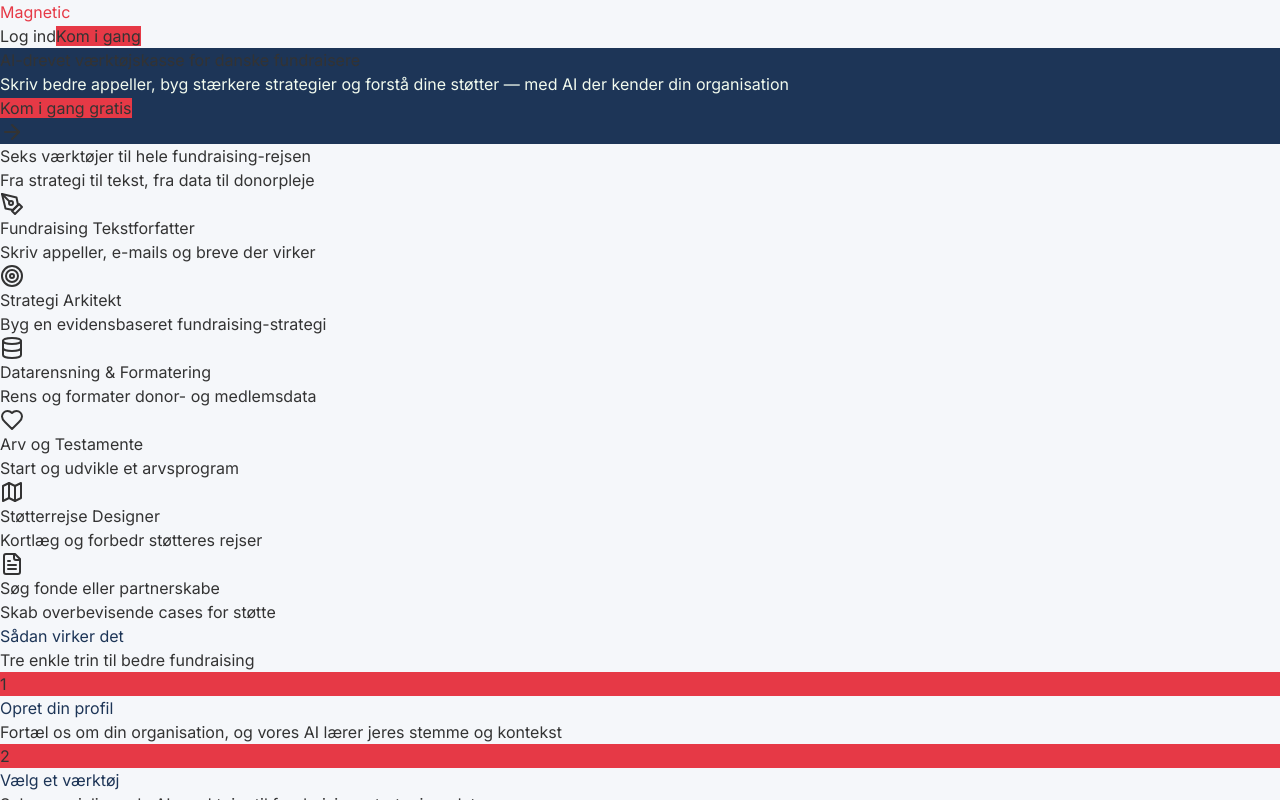
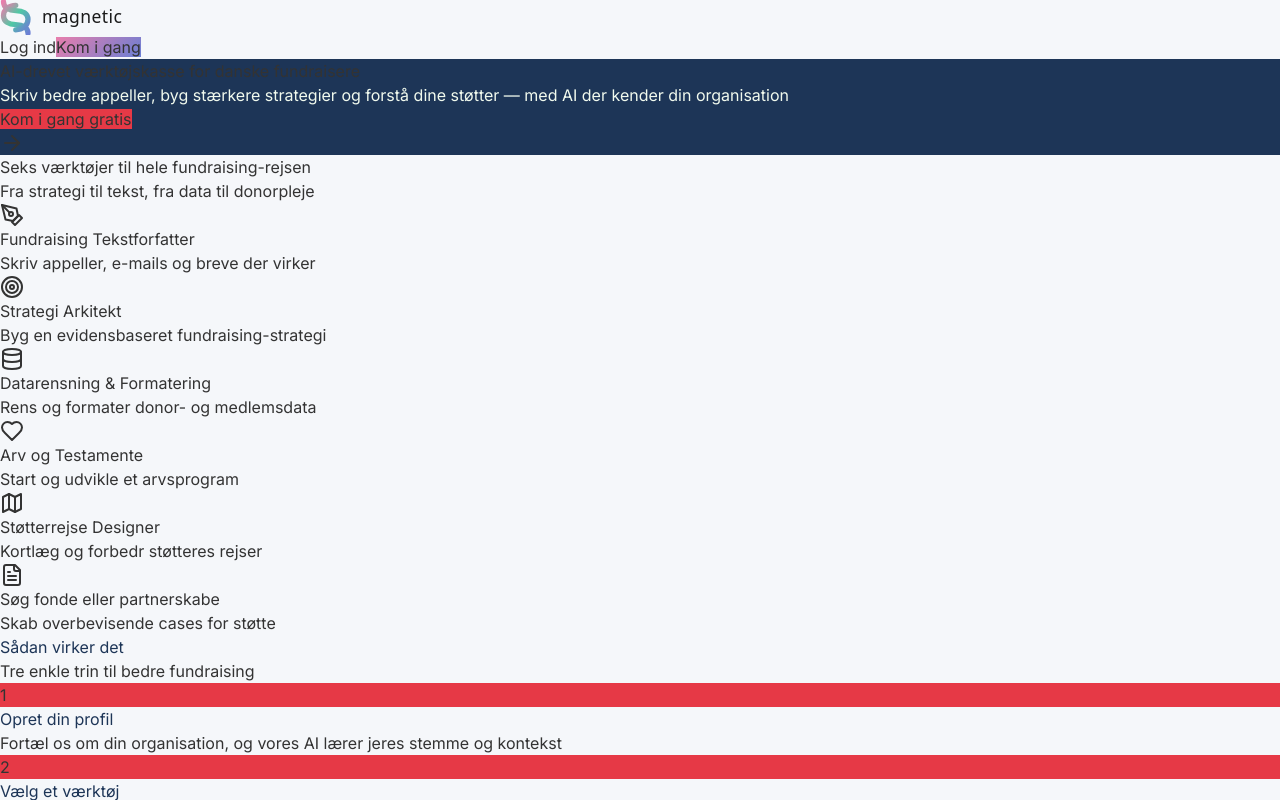
Before and after one commit to magneticdk/website-v1, a Next.js app: page / in a window 1280 px wide. Shown: the top 800 px of the page. Built offline with nearby package versions, Linux system fonts and the light colour scheme.

Commit message:
Update navigation with logo and gradient button

```diff
--- a/src/app/page.tsx
+++ b/src/app/page.tsx
@@ -68,27 +68,20 @@
   return (
     <div className="min-h-screen bg-[#F5F7FA]">
       {/* Navigation */}
-      <nav className="bg-white shadow-sm">
-        <div className="max-w-7xl mx-auto px-4 sm:px-6 lg:px-8">
-          <div className="flex justify-between items-center h-20">
-            <div className="flex items-center">
-              <h1 className="text-3xl font-bold" style={{ color: '#E63946' }}>Magnetic</h1>
-            </div>
+      <nav className="sticky top-0 z-50 bg-white border-b border-[#E8E8E4]">
+        <div className="max-w-[1200px] mx-auto px-6 h-[72px] flex items-center justify-between">
+          <img src="/magnetic-logo.svg" alt="Magnetic" width={140} height={36} />
           <div className="flex items-center gap-6">
-              <Link
-                href="/login"
-                className="text-gray-700 hover:text-[#E63946] transition-colors font-medium"
-              >
+            <Link href="/login" className="text-[#6b6b6b] hover:text-[#1a1a1a] transition-colors font-medium text-sm">
               Log ind
             </Link>
             <Link
               href="/signup"
-                className="px-6 py-3 text-white rounded-full font-semibold transition-colors shadow-md hover:shadow-lg"
-                style={{ backgroundColor: '#E63946' }}
+              className="px-5 py-2.5 text-white text-sm font-medium rounded-full transition-opacity hover:opacity-90"
+              style={{ background: 'linear-gradient(135deg, #E87EAC, #6B7FD4)' }}
             >
               Kom i gang
             </Link>
-            </div>
           </div>
         </div>
       </nav>
```
Lines whose indentation alone changed are shown as unchanged.
